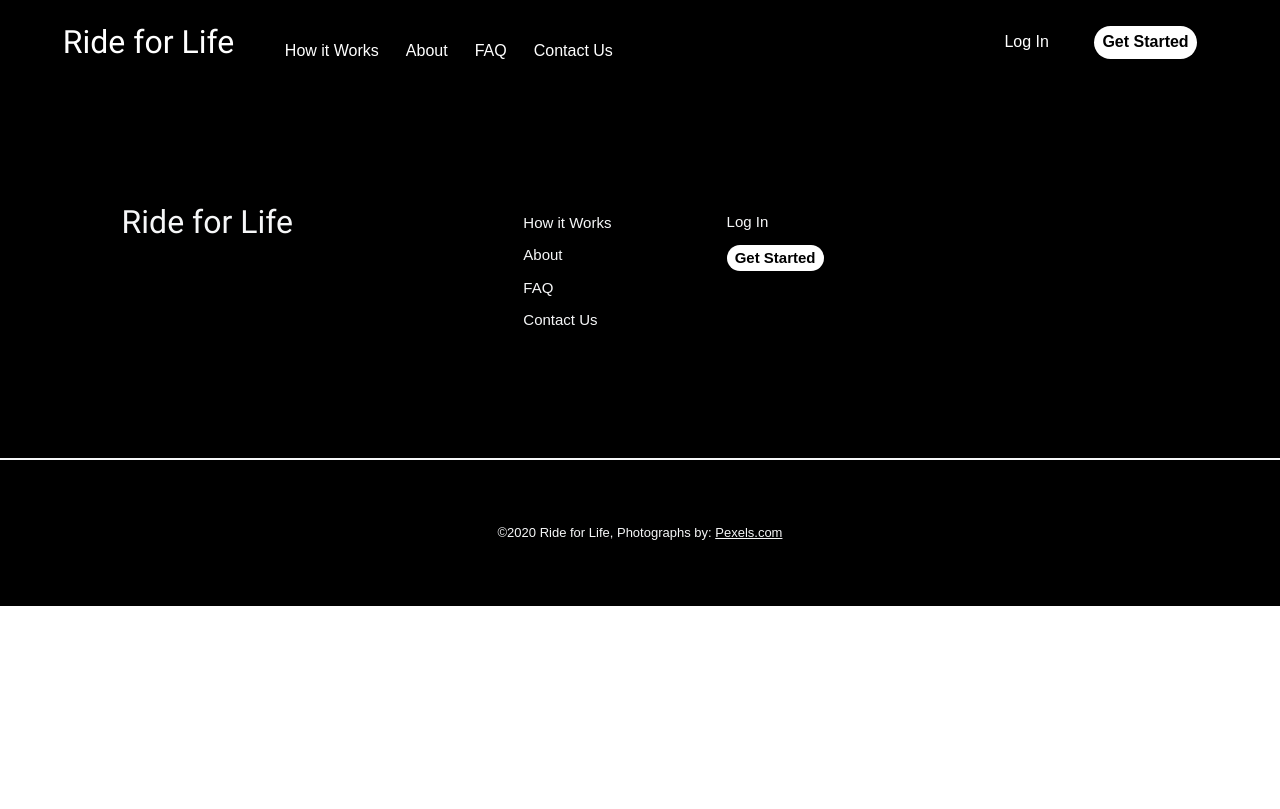
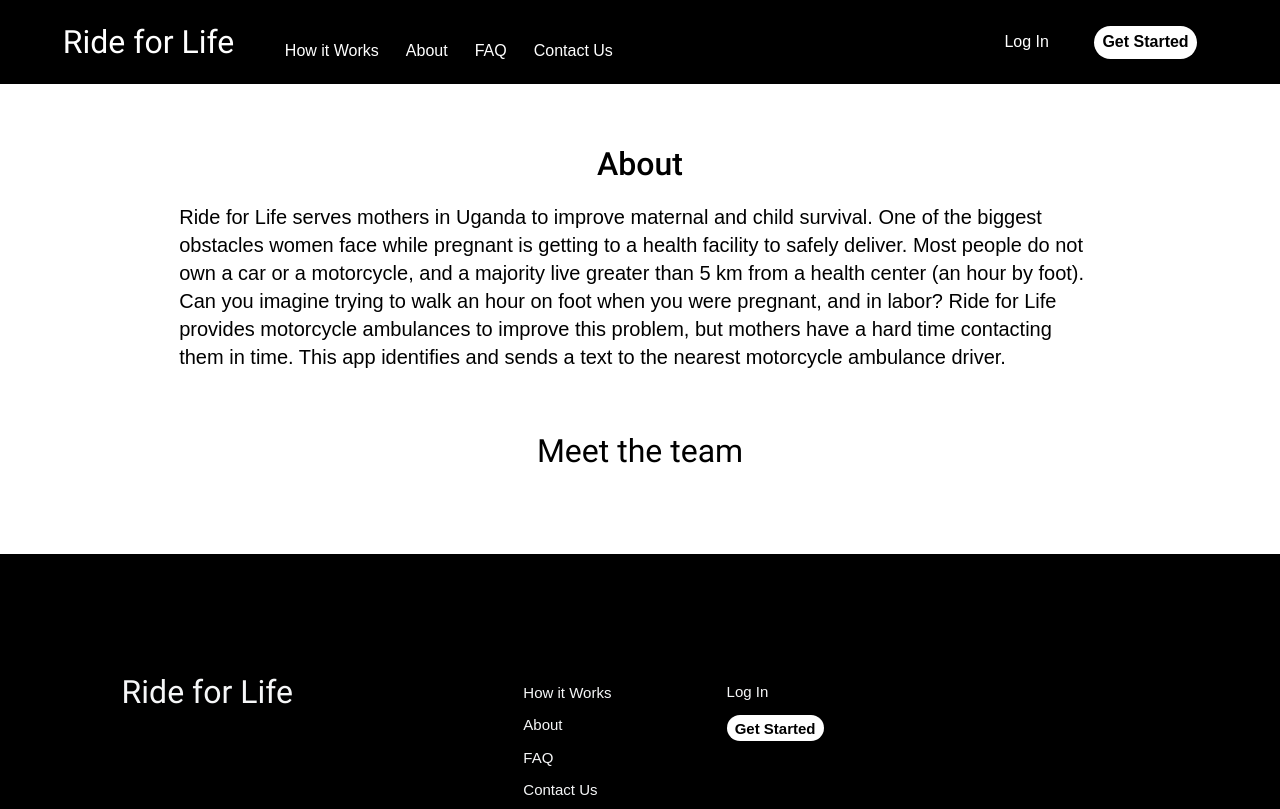
Before and after one commit to Ride-For-Life-1-2020/Marketing_Page_A, a plain HTML site: page about.html in a window 1280 px wide. Shown: the top 809 px of the page. Drawn offline with Linux system fonts and the light colour scheme; a web font is replaced by a local one.

Commit message:
added content to main page and about page, about not yet finished

```diff
--- a/about.html
+++ b/about.html
@@ -31,8 +31,12 @@
                 </div>
         </nav>
 <!-- about section content-->
-    <section>
-
+    <section class="frst-sec">
+        <h1>About</h1>
+            <p>Ride for Life serves mothers in Uganda to improve maternal and child survival. One of the biggest obstacles women face while pregnant is getting to a health facility to safely deliver. Most people do not own a car or a motorcycle, and a majority live greater than 5 km from a health center (an hour by foot). Can you imagine trying to walk an hour on foot when you were pregnant, and in labor? Ride for Life provides motorcycle ambulances to improve this problem, but mothers have a hard time contacting them in time. This app identifies and sends a text to the nearest motorcycle ambulance driver.</p>
+    </section>
+    <section class="scnd-sec">
+        <h2>Meet the team</h2>
     </section>
 <!-- END of about section content-->
         <footer>
--- /dev/null
+++ b/less/about.less
@@ -0,0 +1,34 @@
+body {
+    .frst-sec {
+        display: flex;
+        flex-direction: column;
+        align-items: center;
+        margin: 5%;
+        @media @tablet {
+            text-align: center;
+        }
+        h1 {
+            font-weight: 500;
+            font-size: 3.2rem;
+            margin-bottom: 2%;
+        }
+        p {
+            font-size: 2rem;
+            padding: 0 10%;
+        }
+    }
+    .scnd-sec {
+        display: flex;
+        flex-direction: column;
+        align-items: center;
+        margin: 5%;
+        @media @tablet {
+            text-align: center;
+        }
+        h2 {
+            font-weight: 400;
+            font-size: 3.2rem;
+            margin-bottom: 2%;
+        }
+    }
+}
--- a/less/index.less
+++ b/less/index.less
@@ -5,3 +5,4 @@
 @import 'navigation';
 @import 'footer';
 @import 'home-page';
+@import 'about';
```
Also changed, not shown: index.html (+19 -18 lines), css/index.css.
